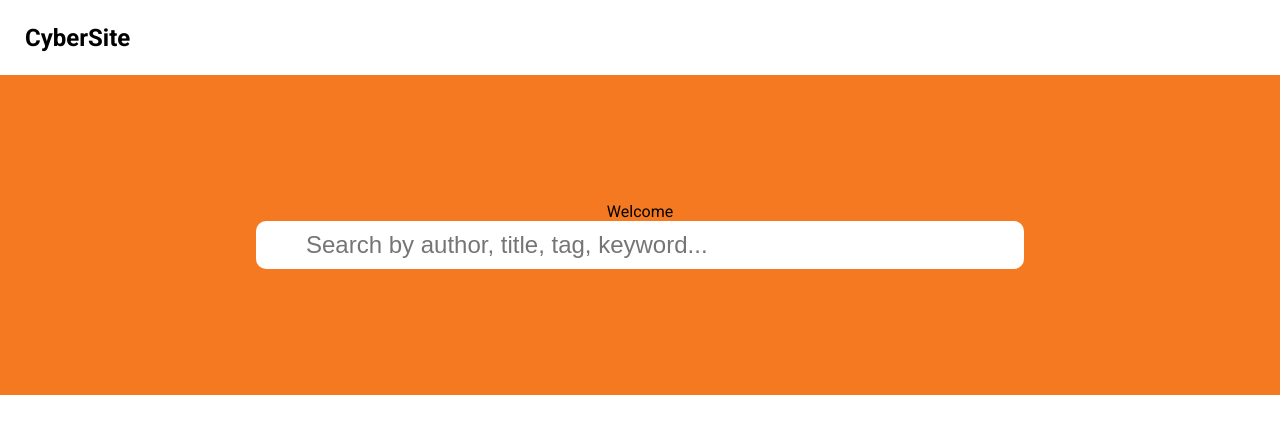
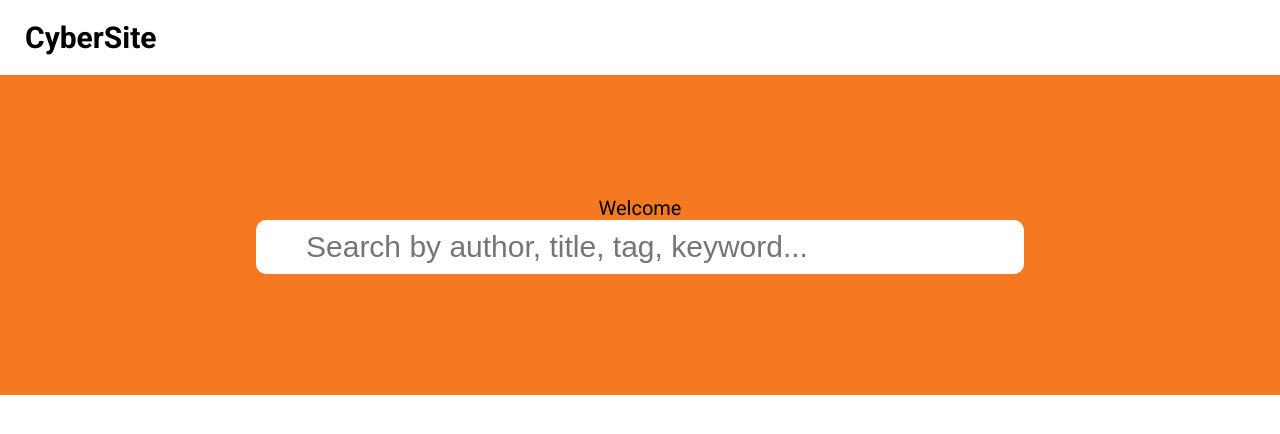
Before and after one commit to harrhunt/CyberSite, a Flask app: page / in a window 1280 px wide. Shown: the top 434 px of the page. Run offline with Flask 2, Linux system fonts and the light colour scheme; style sheets or scripts are compiled from the project's sources; parts of the project's set-up code (start-up, migrations or seed data) failed here and were passed over.

Commit message:
changed the base font size

```diff
--- a/static/styles/sass/base.sass
+++ b/static/styles/sass/base.sass
@@ -3,7 +3,7 @@
 body, html
   margin: 0
   padding: 0
-  font-size: 16px
+  font-size: 20px
   font-family: $font-stack
 
 .navbar
```
